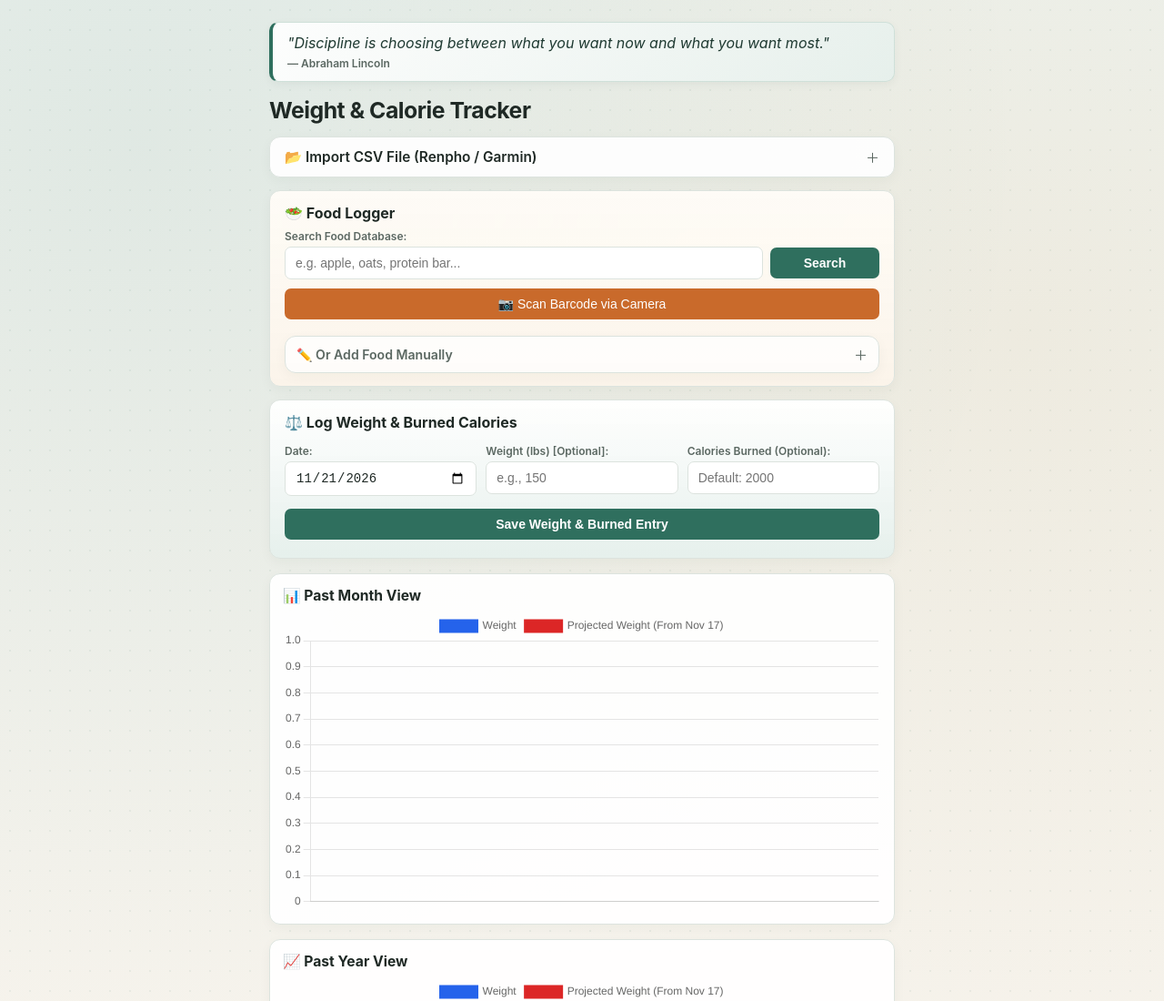
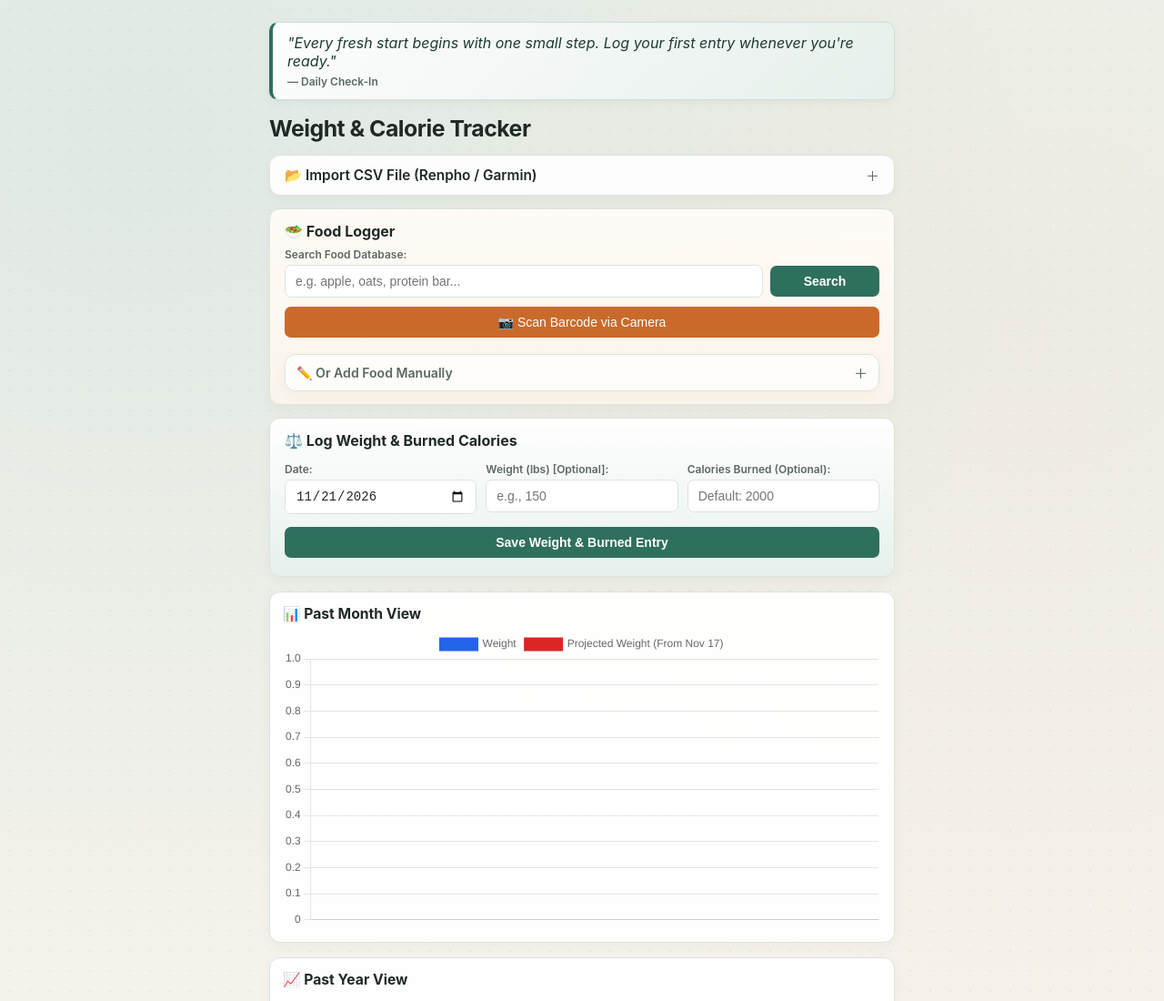
Before and after one commit to improvise4892/improvise4892.github.io, a plain HTML site: page index.html in a window 1280 px wide. Shown: the top 1100 px of the page at 91% size. Drawn offline with nearby package versions, Linux system fonts and the light colour scheme.

Commit message:
Change daily quote banner text and logic
Updated the daily quote banner and removed the motivational quotes array.

```diff
--- a/index.html
+++ b/index.html
@@ -307,10 +307,10 @@
   </style>
 </head>
 <body>
-  <!-- Daily Inspirational Quote Banner -->
+  <!-- Daily Motivational Phrase Banner -->
   <div class="quote-banner" id="dailyQuoteBanner">
-    <span id="dailyQuoteText">Small daily choices compound into lasting change.</span>
-    <span class="quote-author" id="dailyQuoteAuthor">— Daily Motivation</span>
+    <span id="dailyQuoteText">I'm proud of you for showing up and checking in today.</span>
+    <span class="quote-author" id="dailyQuoteAuthor">— Daily Check-In</span>
   </div>
 
   <h2>Weight & Calorie Tracker</h2>
@@ -556,26 +556,6 @@
 
   <script>
     const START_WEIGHT_DATE = '2026-11-17';
-    const MOTIVATIONAL_QUOTES = [
-      { text: "Take care of your body. It's the only place you have to live.", author: "Jim Rohn" },
-      { text: "Success is the sum of small efforts, repeated day in and day out.", author: "Robert Collier" },
-      { text: "You don't have to be extreme, just consistent.", author: "Unknown" },
-      { text: "Discipline is choosing between what you want now and what you want most.", author: "Abraham Lincoln" },
-      { text: "A one-hour workout is 4% of your day. No excuses.", author: "Unknown" },
-      { text: "The only bad workout is the one that didn't happen.", author: "Unknown" },
-      { text: "Fall in love with the process, and the results will come.", author: "Unknown" },
-      { text: "Your body can stand almost anything. It's your mind that you have to convince.", author: "Unknown" },
-      { text: "Don't stop when you're tired. Stop when you're done.", author: "David Goggins" },
-      { text: "Progress, not perfection, is what we should be asking of ourselves.", author: "Julia Cameron" },
-      { text: "Action is the foundational key to all success.", author: "Pablo Picasso" },
-      { text: "Strength does not come from physical capacity. It comes from an indomitable will.", author: "Mahatma Gandhi" },
-      { text: "Healthy habits are built one honest meal and one steady choice at a time.", author: "Unknown" },
-      { text: "We are what we repeatedly do. Excellence, then, is not an act, but a habit.", author: "Will Durant" },
-      { text: "Every step forward is a victory over yesterday's hesitation.", author: "Unknown" },
-      { text: "Invest in your health today so your future self can thank you.", author: "Unknown" },
-      { text: "Consistency turns average effort into extraordinary results.", author: "Unknown" },
-      { text: "Focus on what you can control today—the trend will follow.", author: "Unknown" }
-    ];
 
     let entries = JSON.parse(localStorage.getItem('weightData')) || [];
     let chartMonth, chartYear, macroPieChart = null;
@@ -592,15 +572,114 @@
       return `${y}-${m}-${d}`;
     }
 
-    function renderDailyQuote() {
-      const dateKey = getLocalDateKey();
+    function getDailySeedIndex(dateKey, length) {
+      if (length <= 0) return 0;
       let hash = 0;
       for (let i = 0; i < dateKey.length; i++) {
         hash = (hash * 31 + dateKey.charCodeAt(i)) >>> 0;
       }
-      const quote = MOTIVATIONAL_QUOTES[hash % MOTIVATIONAL_QUOTES.length];
-      document.getElementById('dailyQuoteText').innerText = `"${quote.text}"`;
-      document.getElementById('dailyQuoteAuthor').innerText = `— ${quote.author}`;
+      return hash % length;
+    }
+
+    function computeLastWeekMetrics() {
+      const todayKey = getLocalDateKey();
+      const todayDate = new Date(todayKey + 'T00:00:00');
+      const sevenDaysAgo = new Date(todayDate);
+      sevenDaysAgo.setDate(sevenDaysAgo.getDate() - 6);
+
+      const weekEntries = entries.filter(e => {
+        if (!e.date) return false;
+        const d = new Date(e.date + 'T00:00:00');
+        return d >= sevenDaysAgo && d <= todayDate;
+      });
+
+      let netCals = 0;
+      weekEntries.forEach(e => {
+        const consumed = e.calories || 0;
+        const burned = e.caloriesBurned || 2000;
+        netCals += (consumed - burned);
+      });
+
+      const projectedLbs = netCals / 3500;
+      const loggedToday = entries.some(e =>
+        e.date === todayKey &&
+        ((e.items && e.items.length > 0) || e.weight !== null || (e.caloriesBurned && e.caloriesBurned !== 2000))
+      );
+
+      return {
+        dayCount: weekEntries.length,
+        projectedLbs,
+        loggedToday
+      };
+    }
+
+    function buildContextualPhrases(metrics) {
+      const { dayCount, projectedLbs, loggedToday } = metrics;
+      const lossAbs = Math.abs(projectedLbs).toFixed(2);
+      const gainAbs = Math.abs(projectedLbs).toFixed(2);
+
+      const lossPhrases = [
+        `With the data from this last week, you're on track for a projected change of -${lossAbs} lbs—keep that steady momentum going.`,
+        `Your last 7 days point to a projected -${lossAbs} lbs shift. Consistency beats perfection every single time.`,
+        `-${lossAbs} lbs projected over the last week's data shows your habits are adding up—trust the trend.`,
+        `A projected -${lossAbs} lbs over the past week is real proof that your daily choices matter.`
+      ];
+
+      const surplusPhrases = [
+        `Keep going. Sometimes we need a break to regain the strength to continue improving ourselves.`,
+        `Your last week's numbers lean slightly on the higher side (+${gainAbs} lbs projected)—give yourself grace and reset with your next meal.`,
+        `A heavier calorie week happens to everyone. One balanced day can turn the week right back around.`,
+        `You haven't lost your progress—zoom out, take a breath, and focus on the very next choice.`
+      ];
+
+      const steadyPhrases = [
+        `Your last week's calorie balance is holding right near even—steady footing is great preparation for your next push.`,
+        `Balanced days over the past week keep things steady. Small, sustainable adjustments go a long way.`
+      ];
+
+      const loggingPhrases = loggedToday
+        ? [
+            `I'm proud of you for logging today—showing up on the tracker keeps your awareness sharp.`,
+            `Logging today is a win in itself. Every data point helps you steer with confidence.`
+          ]
+        : [
+            `Even a quick log today keeps your streak of self-awareness moving forward.`,
+            `Checking in today takes just a minute and gives you clarity for the rest of the day.`
+          ];
+
+      if (dayCount === 0) {
+        return [
+          `I'm proud of you for opening your tracker today—logging even one meal or weight gets the ball rolling.`,
+          `Every fresh start begins with one small step. Log your first entry whenever you're ready.`,
+          ...loggingPhrases
+        ];
+      }
+
+      if (projectedLbs <= -0.05) {
+        return [...lossPhrases, ...loggingPhrases];
+      }
+
+      if (projectedLbs >= 0.05) {
+        return [...surplusPhrases, ...loggingPhrases];
+      }
+
+      return [...steadyPhrases, ...loggingPhrases];
+    }
+
+    function renderDailyQuote() {
+      const dateKey = getLocalDateKey();
+      const metrics = computeLastWeekMetrics();
+      const pool = buildContextualPhrases(metrics);
+      const chosen = pool[getDailySeedIndex(dateKey, pool.length)];
+
+      let tag = "Daily Check-In";
+      if (metrics.dayCount > 0) {
+        const sign = metrics.projectedLbs >= 0 ? "+" : "";
+        tag = `7-Day Trend: ${sign}${metrics.projectedLbs.toFixed(2)} lbs (${metrics.dayCount}d logged)`;
+      }
+
+      document.getElementById('dailyQuoteText').innerText = `"${chosen}"`;
+      document.getElementById('dailyQuoteAuthor').innerText = `— ${tag}`;
     }
 
     function sortEntries() {
@@ -717,7 +796,6 @@
     }
 
     function init() {
-      renderDailyQuote();
       const todayStr = getLocalDateKey();
       document.getElementById('date').value = todayStr;
       initCharts();
@@ -1219,6 +1297,7 @@
 
     function renderAll() {
       sortEntries();
+      renderDailyQuote();
 
       let historyTableHtml = '';
       let todayFoodTableHtml = '';
```
